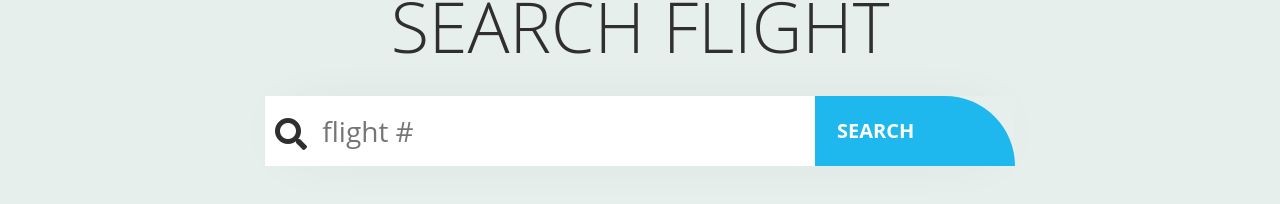
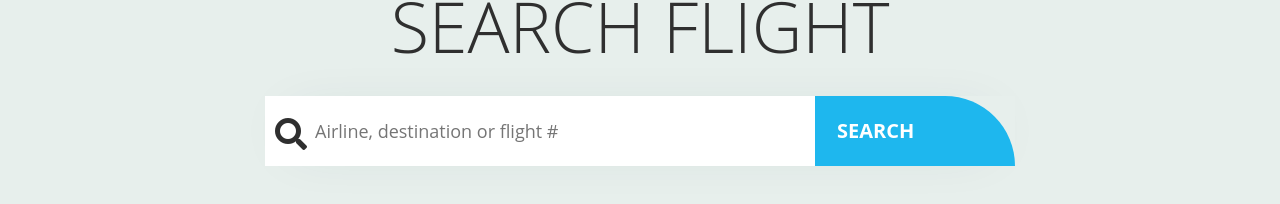
Before and after one commit to vsheva/airport-Kyiv, a React app: page /arrivals in a window 1280 px wide. Shown: the part 151-355 px from the top of the page. Built offline with nearby package versions, Linux system fonts and the light colour scheme; no server answers.

Commit message:
Add destination and company filter

```diff
--- a/src/components/ArrivalList.jsx
+++ b/src/components/ArrivalList.jsx
@@ -23,7 +23,9 @@ const ArrivalList = () => {;
 
     const arrivalsData = useSelector(state => state.flights.arrivals);
 
-    const filteredList = filter ? arrivalsData.filter(item => item.codeShareData[0].codeShare.toLowerCase().includes(filter.toLowerCase())) : arrivalsData;
+    const filteredList = filter ? arrivalsData.filter(item => item.codeShareData[0].codeShare.toLowerCase().includes(filter.toLowerCase()) || item['airportFromID.name_en'].toLowerCase().includes(filter.toLowerCase()) || item.airline.en.name.toLowerCase().includes(filter.toLowerCase())
+
+    ) : arrivalsData;
 
   const arrivalList = filteredList.map(item => {
     return {
--- a/src/components/DepartureList.jsx
+++ b/src/components/DepartureList.jsx
@@ -25,9 +25,11 @@ const DepartureList = () => {
 
   const departuresData = useSelector(state => state.flights.departures);
 
+  //        item.codeShareData[0].codeShare.toLowerCase().includes(filter.toLowerCase()) || item['airportToID.name_en'].toLowerCase().includes(filter.toLowerCase()) || item.airline.en.name.toLowerCase().includes(filter.toLowerCase())
+
   const filteredList = filter
     ? departuresData.filter(item =>
-        item.codeShareData[0].codeShare.toLowerCase().includes(filter.toLowerCase()),
+        item.codeShareData[0].codeShare.toLowerCase().includes(filter.toLowerCase()) || item['airportToID.name_en'].toLowerCase().includes(filter.toLowerCase()) || item.airline.en.name.toLowerCase().includes(filter.toLowerCase())
       )
     : departuresData;
 
--- a/src/components/Search.jsx
+++ b/src/components/Search.jsx
@@ -29,7 +29,7 @@ const Search = () => {
       <div className="flight-input__input-block search-block">
         <i className="fas fa-search search__loop"></i>
         <input
-          placeholder=" flight #"
+          placeholder="Airline, destination or flight #"
           type="text"
           onChange={(e) => setSearchValue(e.target.value)}
           name="flight-number"
--- a/src/components/search.scss
+++ b/src/components/search.scss
@@ -45,7 +45,7 @@
     background-color: white;
     border: none;
     flex-grow: 1;
-    font-size: 28px;
+    font-size: 18px;
     outline: none;
 
     padding: 0 10px 0 50px;
```
